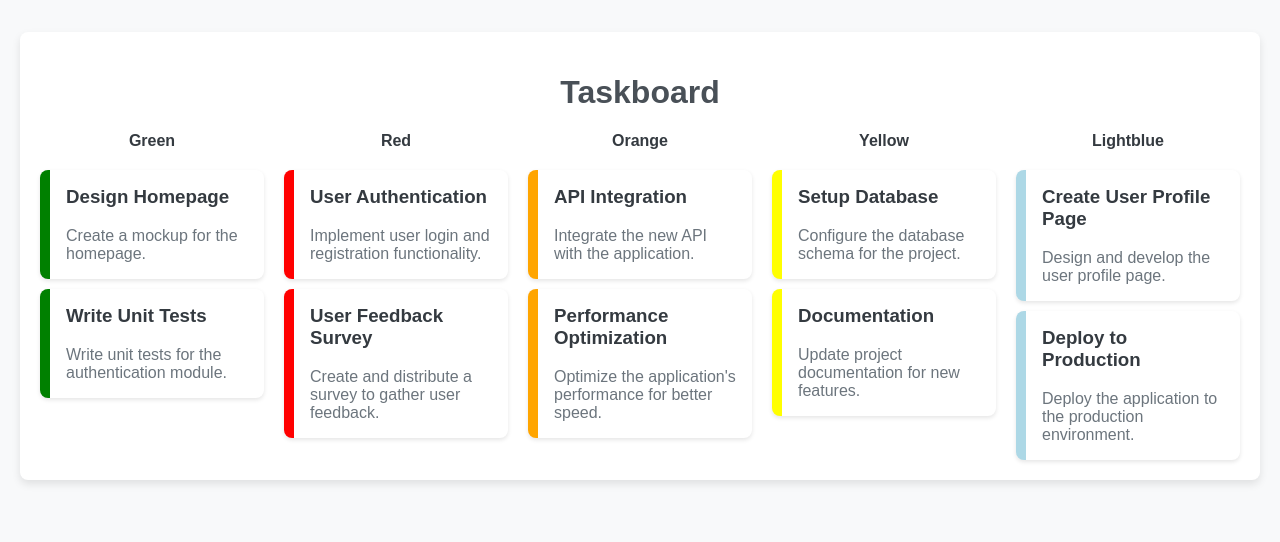
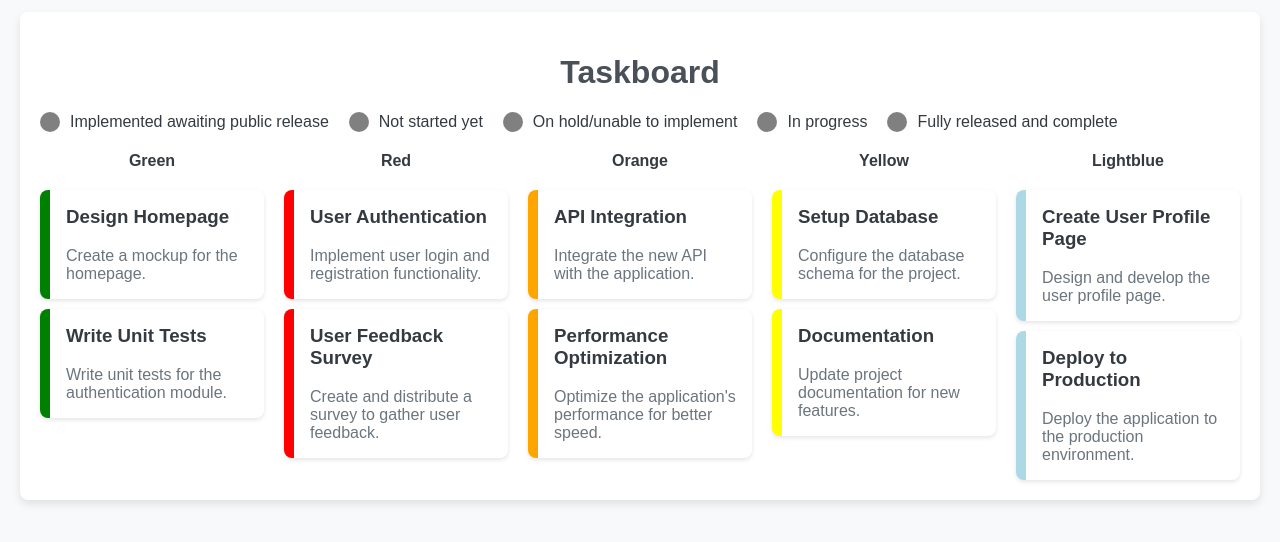
Before and after one commit to AresVRCOfficial/valkyrie-taskboard, a plain HTML site: page index.html in a window 1280 px wide. Shown: the part 144-686 px from the top of the page. Drawn offline with Linux system fonts and the light colour scheme.

Commit message:
Update index.html

```diff
--- a/index.html
+++ b/index.html
@@ -22,10 +22,54 @@
             background-color: #ffffff;
             box-shadow: 0 4px 8px rgba(0, 0, 0, 0.1);
             border-radius: 8px;
+            display: flex;
+            flex-direction: column;
         }
         h1 {
             text-align: center;
             color: #495057;
+        }
+        .key {
+            display: flex;
+            flex-wrap: wrap;
+            gap: 20px;
+            margin-bottom: 20px;
+        }
+        .key-item {
+            display: flex;
+            align-items: center;
+            gap: 10px;
+        }
+        .key-color {
+            width: 20px;
+            height: 20px;
+            border-radius: 50%;
+            background-color: gray;
+        }
+        .card {
+            background-color: white;
+            border-radius: 8px;
+            box-shadow: 0 2px 4px rgba(0, 0, 0, 0.1);
+            padding: 16px;
+            border-left: 10px solid;
+            transition: transform 0.3s ease, box-shadow 0.3s ease;
+        }
+        .card:hover {
+            transform: scale(1.05);
+            box-shadow: 0 4px 8px rgba(0, 0, 0, 0.2);
+        }
+        .green { border-color: green; }
+        .red { border-color: red; }
+        .orange { border-color: orange; }
+        .yellow { border-color: yellow; }
+        .lightblue { border-color: lightblue; }
+        .card h3 {
+            margin-top: 0;
+            color: #343a40;
+        }
+        .card p {
+            margin-bottom: 0;
+            color: #6c757d;
         }
         .task-board {
             display: flex;
@@ -46,31 +90,18 @@
             text-align: center;
             color: #343a40;
         }
-        .card {
-            background-color: white;
-            border-radius: 8px;
-            box-shadow: 0 2px 4px rgba(0, 0, 0, 0.1);
-            padding: 16px;
-            border-left: 10px solid;
-        }
-        .green { border-color: green; }
-        .red { border-color: red; }
-        .orange { border-color: orange; }
-        .yellow { border-color: yellow; }
-        .lightblue { border-color: lightblue; }
-        .card h3 {
-            margin-top: 0;
-            color: #343a40;
-        }
-        .card p {
-            margin-bottom: 0;
-            color: #6c757d;
-        }
     </style>
 </head>
 <body>
     <div class="container">
         <h1>Taskboard</h1>
+        <div class="key">
+            <div class="key-item"><div class="key-color green"></div> Implemented awaiting public release</div>
+            <div class="key-item"><div class="key-color red"></div> Not started yet</div>
+            <div class="key-item"><div class="key-color orange"></div> On hold/unable to implement</div>
+            <div class="key-item"><div class="key-color yellow"></div> In progress</div>
+            <div class="key-item"><div class="key-color lightblue"></div> Fully released and complete</div>
+        </div>
         <div class="task-board" id="taskboard"></div>
     </div>
     <script>
```
